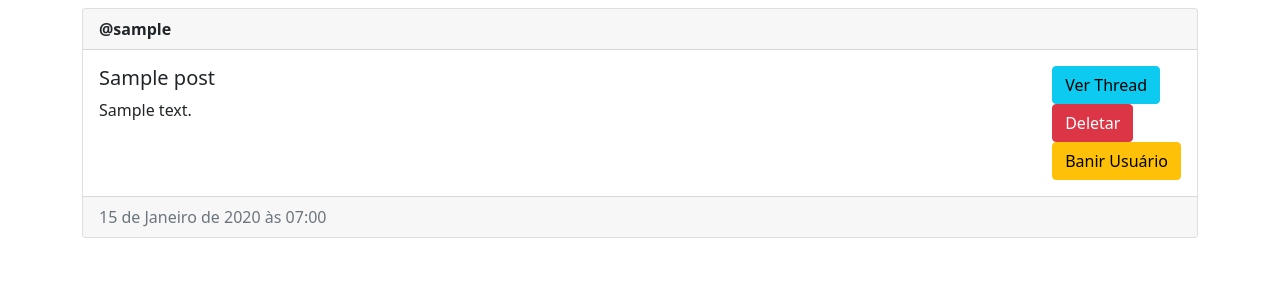
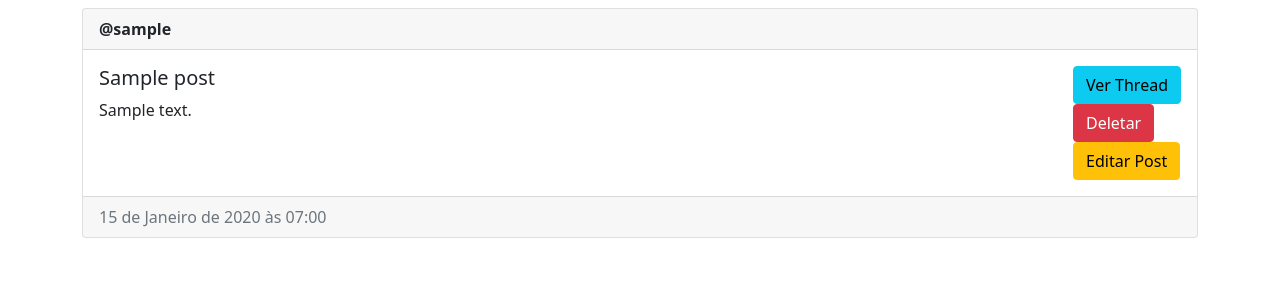
Before and after one commit to ThalesGrossi/Engenharia-de-Software-TP1, a Django app: page / in a window 1280 px wide. Shown: the part 58-358 px from the top of the page. Run offline with Django 4.2, Linux system fonts and the light colour scheme; a user stored in the database is signed in; tables that the repository leaves empty hold one stand-in row (values such as "Sample post").

Commit message:
Adição do botão de editar post

```diff
--- a/TP1/main/models.py
+++ b/TP1/main/models.py
@@ -12,6 +12,9 @@ class Post(models.Model):
     def __str__(self):
         return self.title + "\n" + self.description
 
+    def get_absolute_url(self):
+        return reverse('home')
+
 class Comment(models.Model):
     post = models.ForeignKey(Post, related_name="comments", on_delete=models.CASCADE)
     author = models.ForeignKey(User, on_delete=models.CASCADE)
--- a/TP1/main/templates/main/create_post.html
+++ b/TP1/main/templates/main/create_post.html
@@ -1,5 +1,9 @@
 {% extends 'main/base.html' %} {% block title %}Criar um Post{% endblock %}
 {% load crispy_forms_tags %} {% block content %}
+
+<br/>
+<h1> Criar um post </h1>
+<br/>
 
 <form method="post">
   {% csrf_token %}{{form|crispy}}
--- a/TP1/main/templates/main/home.html
+++ b/TP1/main/templates/main/home.html
@@ -31,18 +31,17 @@
         </button>
       </form>
       {% endif %}
-      {% if user.is_staff %}
-      <form method="post">
-        {% csrf_token %}
+      {% if user.is_staff or user == post.author%}
+      <a href="{% url 'edit_post' post.pk %}">
         <button
-          type="submit"
-          class="btn btn-warning"
-          name="user-id"
-          value="{{post.author.id}}"
-        >
-          Banir Usuário
-        </button>
-      </form>
+            type="button"
+            class="btn btn-warning"
+            name="view-Thread"
+            value="{{post.id}}">
+
+            Editar Post
+          </button>
+        </a>
       {% endif %}
     </div>
   </div>
--- a/TP1/main/urls.py
+++ b/TP1/main/urls.py
@@ -1,6 +1,6 @@
 from django.urls import path
 from . import views
-from .views import ArticleDetailView, AddCommentView
+from .views import ArticleDetailView, AddCommentView, UpdatePostView
 
 urlpatterns = [
     path('', views.home, name='home'),
@@ -9,4 +9,5 @@ urlpatterns = [
     path('create-post', views.create_post, name='create_post'),
     path('thread/<int:pk>', ArticleDetailView.as_view(), name='thread'),
     path('thread/<int:pk>/comment', AddCommentView.as_view(), name='create_comment'),
+    path('thread/edit/<int:pk>', UpdatePostView.as_view(), name='edit_post'),
 ]
--- a/TP1/main/views.py
+++ b/TP1/main/views.py
@@ -7,7 +7,7 @@ from django.contrib.auth.models import User, Group
 from .models import Post, Comment
 from django.db.models import Q
 
-from django.views.generic import ListView, DetailView, CreateView
+from django.views.generic import ListView, DetailView, CreateView, UpdateView
 
 @login_required(login_url="/login")
 def home(request):
@@ -86,3 +86,8 @@ class AddCommentView(CreateView):
     def form_valid(self, form):
         form.instance.post_id = self.kwargs['pk']
         return super().form_valid(form)
+
+class UpdatePostView(UpdateView):
+    model = Post
+    template_name = 'main/edit_post.html'
+    fields = ["title","description"]
```
Also changed, not shown: TP1/main/templates/main/edit_post.html (added, +12 -0 lines).
